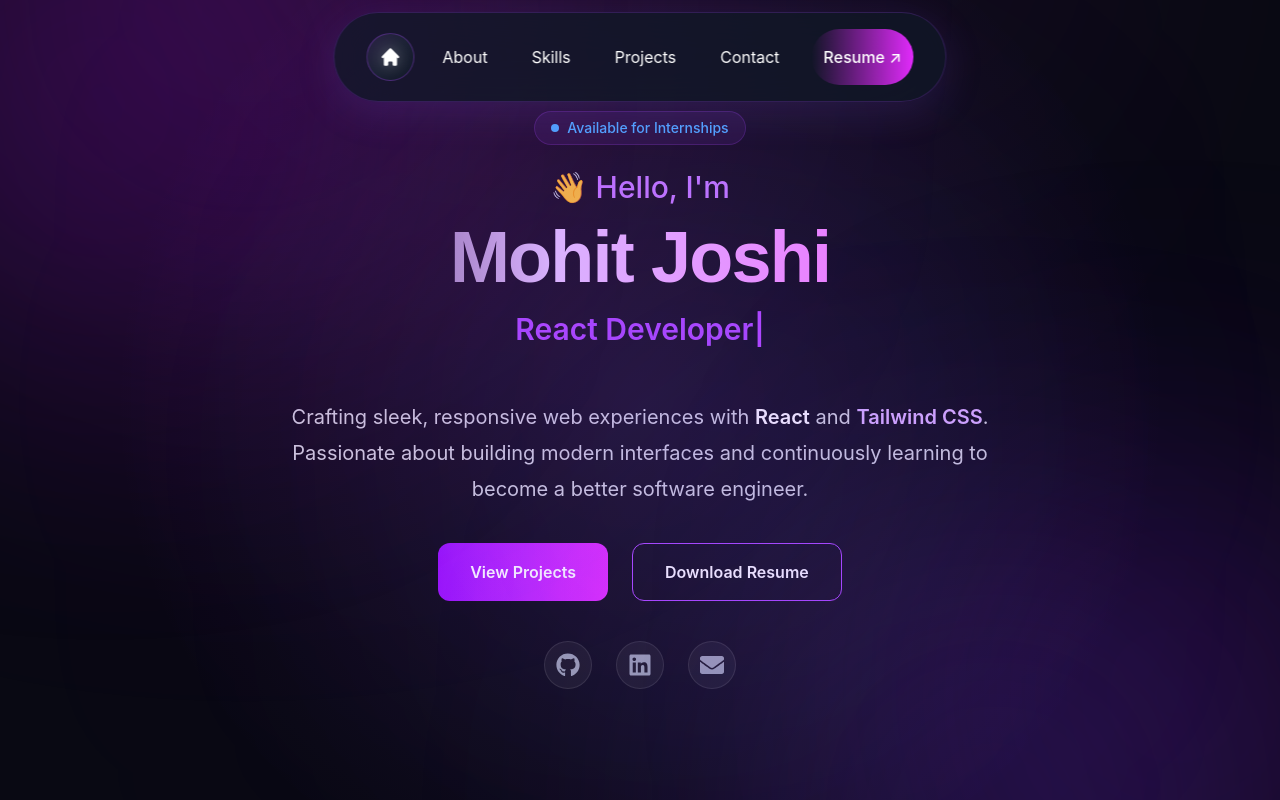
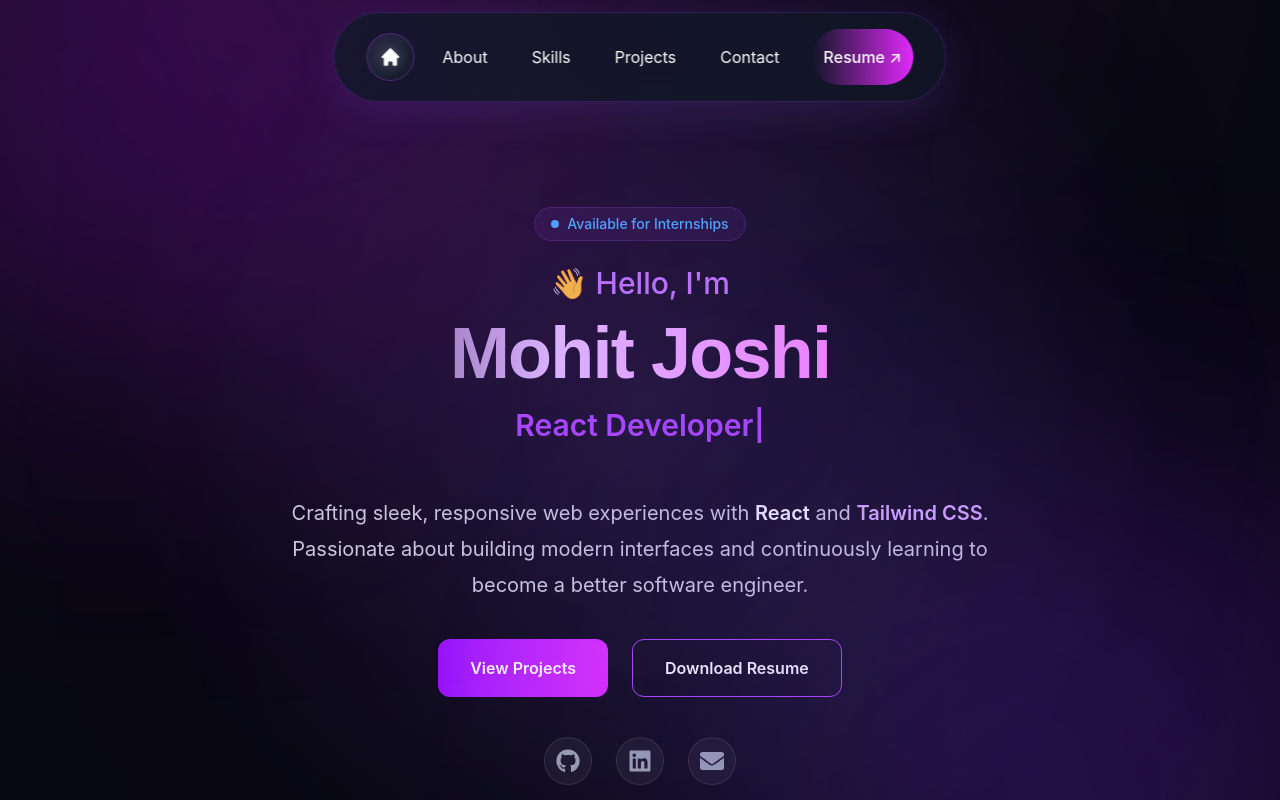
Before and after one commit to mohitjoshi-dev/portfolio, a React app: page / in a window 1280 px wide. Shown: the top 800 px of the page. Built offline with nearby package versions, Linux system fonts and the light colour scheme; the HTML template or start-up script is replaced by a standard one.

Commit message:
Resolved the error

```diff
--- a/src/components/Introduction.jsx
+++ b/src/components/Introduction.jsx
@@ -34,7 +34,7 @@ function Introduction() {
 
     <section
       id="home"
-      className="relative overflow-hidden min-h-screen bg-[#090913] flex flex-col justify-center items-center text-white">
+      className="relative overflow-hidden min-h-screen bg-[#090913] pt-32 flex flex-col justify-center items-center text-white">
       <AuroraBackground />
 
     <div className=" absolute -top-30 -left-30 w-112.5 h-112.5 rounded-full bg-purple-700/20 blur-[140px] pointer-events-none"></div>
@@ -47,13 +47,14 @@ function Introduction() {
       initial={{ opacity: 0, y: 40 }}
       animate={{ opacity: 1, y: 0 }}
       transition={{ duration: 0.9, ease: "easeOut",}}>
-    </motion.div>
 
 
-    <div className="inline-flex items-center gap-2 rounded-full border border-purple-500/20 bg-purple-500/10 px-4 py-1.5 text-sm font-medium text-blue-400 backdrop-blur-sm mb-6">
+    <div className="mt-16 inline-flex items-center gap-2 rounded-full border border-purple-500/20 bg-purple-500/10 px-4 py-1.5 text-sm font-medium text-blue-400 backdrop-blur-sm mb-6">
       <span className="flex h-2 w-2 rounded-full bg-blue-400 animate-pulse"></span>
       Available for Internships
     </div>
+
+    </motion.div>
 
 
     <p className="text-purple-400 text-3xl font-medium mb-4 ">
```
